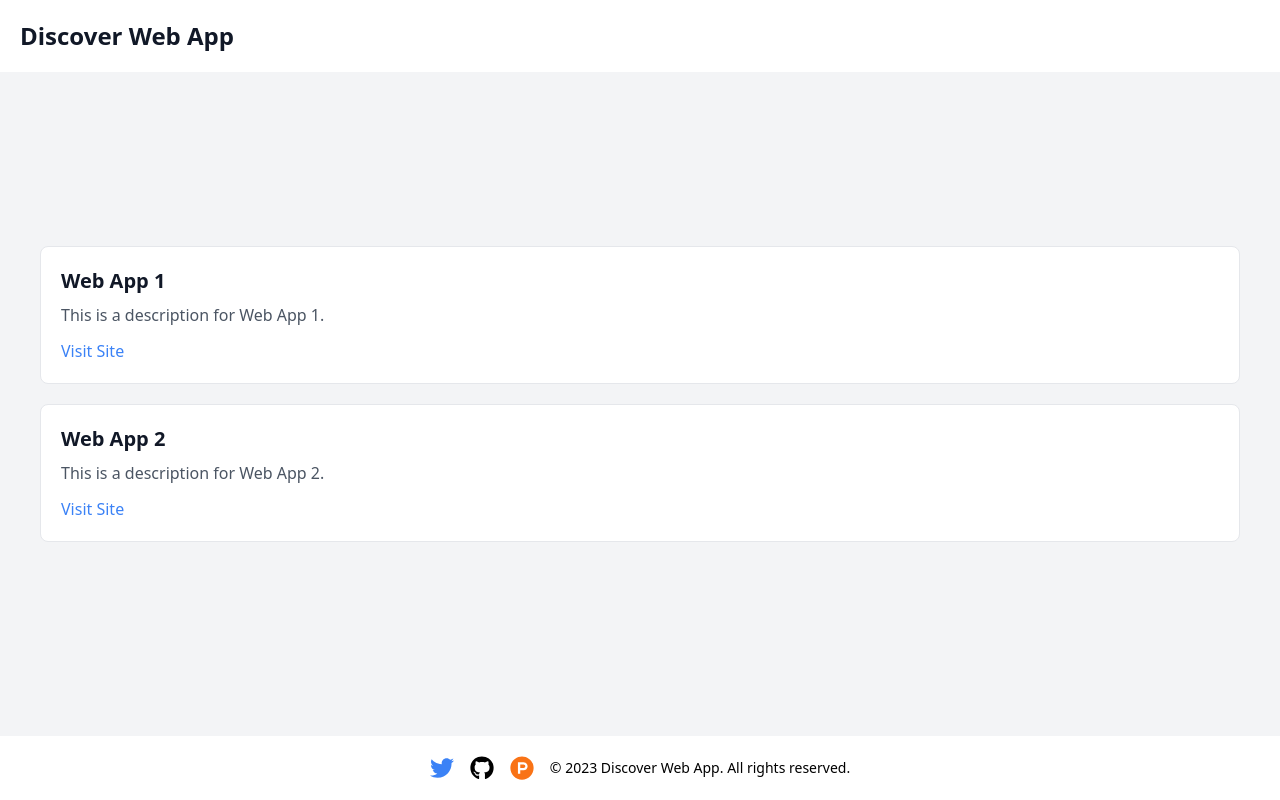
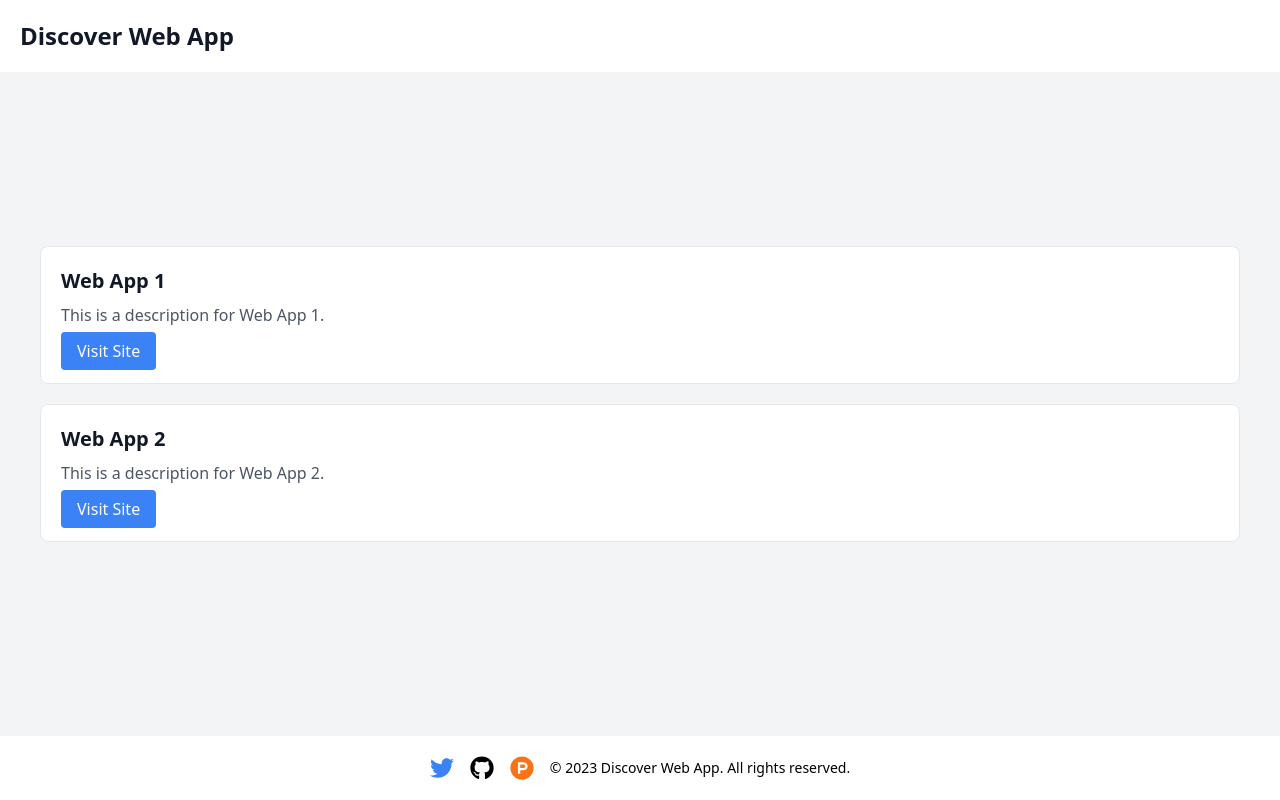
Before and after one commit to Tgmirrorbot/directory, a Next.js app: page / in a window 1280 px wide. Built offline with nearby package versions, Linux system fonts and the light colour scheme.

Commit message:
Commit from Stub AI

```diff
--- a/components/WebAppCard.tsx
+++ b/components/WebAppCard.tsx
@@ -11,7 +11,7 @@ const WebAppCard: React.FC<WebAppCardProps> = ({ name, description, url }) => {
     <div className="p-5 mb-5 border border-gray-200 dark:border-gray-700 rounded-lg bg-white dark:bg-gray-800">
       <h2 className="mb-2 text-xl font-bold text-gray-900 dark:text-white">{name}</h2>
       <p className="mb-3 text-gray-600 dark:text-gray-300">{description}</p>
-      <a href={url} className="text-blue-500 hover:underline dark:text-blue-400">Visit Site</a>
+      <a href={url} className="px-4 py-2 text-white bg-blue-500 rounded hover:bg-blue-600 dark:text-white">Visit Site</a>
     </div>
   );
 };
```
